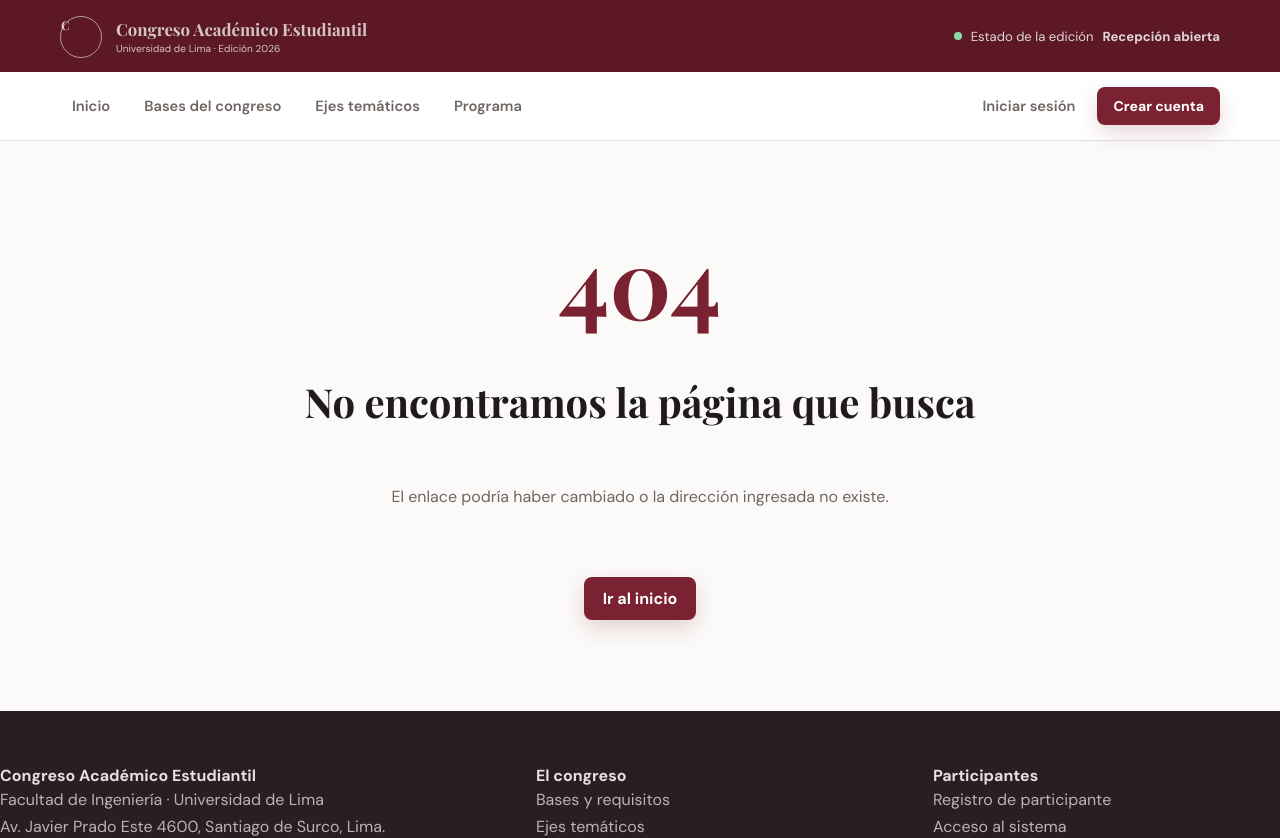
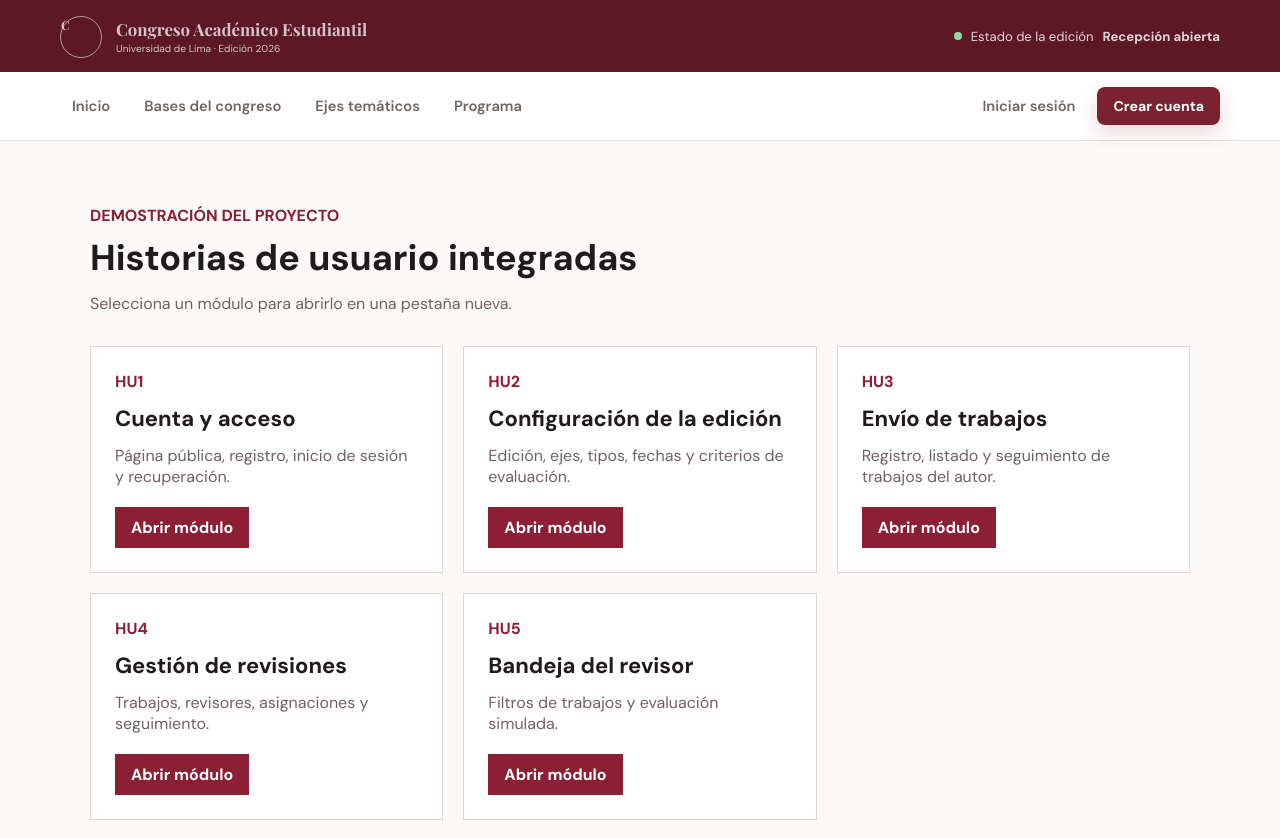
Before and after one commit to Dr-Igo/congreso-academico-web, a React (Vite) app in the folder frontend/: page /demo in a window 1280 px wide. Shown: the top 838 px of the page. Built offline with nearby package versions, Linux system fonts and the light colour scheme.

Commit message:
feat: agregar menu de demostracion de las historias

```diff
--- a/frontend/src/App.jsx
+++ b/frontend/src/App.jsx
@@ -9,6 +9,7 @@ import Hu3Page from './historias/hu3/Hu3Page'
 import ConfiguracionPage from './historias/hu2/ConfiguracionPage'
 import Hu4App from './Hu4App'
 import { BandejaRevisor } from './pages/BandejaRevisor'
+import DemoPage from './pages/DemoPage'
 
 function App() {
   return (
@@ -37,6 +38,7 @@ function App() {
    	 </div>
   	}
 	/>
+	<Route path="/demo" element={<DemoPage />} />
         <Route path="*" element={<NotFoundPage />} />
       </Route>
     </Routes>
--- /dev/null
+++ b/frontend/src/pages/DemoPage.jsx
@@ -0,0 +1,108 @@
+import { Link } from 'react-router-dom'
+
+const modulos = [
+  {
+    hu: 'HU1',
+    titulo: 'Cuenta y acceso',
+    descripcion: 'Página pública, registro, inicio de sesión y recuperación.',
+    ruta: '/',
+  },
+  {
+    hu: 'HU2',
+    titulo: 'Configuración de la edición',
+    descripcion: 'Edición, ejes, tipos, fechas y criterios de evaluación.',
+    ruta: '/configuracion-edicion',
+  },
+  {
+    hu: 'HU3',
+    titulo: 'Envío de trabajos',
+    descripcion: 'Registro, listado y seguimiento de trabajos del autor.',
+    ruta: '/mis-trabajos',
+  },
+  {
+    hu: 'HU4',
+    titulo: 'Gestión de revisiones',
+    descripcion: 'Trabajos, revisores, asignaciones y seguimiento.',
+    ruta: '/gestion-revisiones',
+  },
+  {
+    hu: 'HU5',
+    titulo: 'Bandeja del revisor',
+    descripcion: 'Filtros de trabajos y evaluación simulada.',
+    ruta: '/bandeja-revisor',
+  },
+]
+
+export default function DemoPage() {
+  return (
+    <main
+      style={{
+        width: 'min(1100px, calc(100% - 32px))',
+        margin: '0 auto',
+        padding: '48px 0 72px',
+        minHeight: '60vh',
+      }}
+    >
+      <p style={{ color: '#8a1f35', fontWeight: '700', marginBottom: '8px' }}>
+        DEMOSTRACIÓN DEL PROYECTO
+      </p>
+
+      <h1 style={{ fontSize: '36px', margin: '0 0 12px' }}>
+        Historias de usuario integradas
+      </h1>
+
+      <p style={{ color: '#6f6265', margin: '0 0 32px' }}>
+        Selecciona un módulo para abrirlo en una pestaña nueva.
+      </p>
+
+      <div
+        style={{
+          display: 'grid',
+          gridTemplateColumns: 'repeat(auto-fit, minmax(280px, 1fr))',
+          gap: '20px',
+        }}
+      >
+        {modulos.map((modulo) => (
+          <article
+            key={modulo.hu}
+            style={{
+              border: '1px solid #ded5d2',
+              background: '#fff',
+              padding: '24px',
+              display: 'flex',
+              flexDirection: 'column',
+              gap: '12px',
+            }}
+          >
+            <span style={{ color: '#8a1f35', fontWeight: '700' }}>
+              {modulo.hu}
+            </span>
+
+            <h2 style={{ margin: 0, fontSize: '22px' }}>{modulo.titulo}</h2>
+
+            <p style={{ color: '#6f6265', margin: 0, flexGrow: 1 }}>
+              {modulo.descripcion}
+            </p>
+
+            <Link
+              to={modulo.ruta}
+              target="_blank"
+              rel="noreferrer"
+              style={{
+                alignSelf: 'flex-start',
+                marginTop: '8px',
+                padding: '10px 16px',
+                background: '#8a1f35',
+                color: '#fff',
+                textDecoration: 'none',
+                fontWeight: '700',
+              }}
+            >
+              Abrir módulo
+            </Link>
+          </article>
+        ))}
+      </div>
+    </main>
+  )
+}
```
